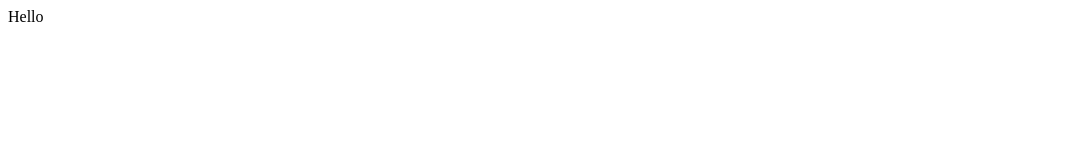
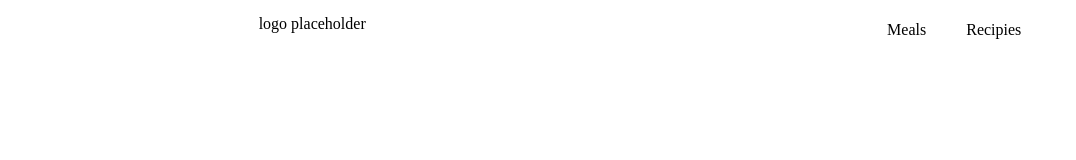
Before and after one commit to Vgonma/Movie-Catalog, a website built with webpack: page src/index.html in a window 1280 px wide. Shown: the whole page, without its empty margins (0-1076 px from the left). Built offline with nearby package versions, Linux system fonts and the light colour scheme.

Commit message:
Basic header

```diff
--- a/src/index.html
+++ b/src/index.html
@@ -4,9 +4,18 @@
     <meta charset="UTF-8">
     <meta http-equiv="X-UA-Compatible" content="IE=edge">
     <meta name="viewport" content="width=device-width, initial-scale=1.0">
-    <title>Document</title>
+    <title>Recipie book</title>
 </head>
 <body>
-    Hello
+    <header class="nav-bar">
+        <div class="nav-logo-container">
+            logo placeholder
+            <img class="nav-logo" src="" alt="">
+        </div>
+        <ul class="nav-menu-ul">
+            <li class="nav-menu">Meals</li>
+            <li class="nav-menu">Recipies</li>
+        </ul>
+    </header>
 </body>
 </html>
--- a/src/index.js
+++ b/src/index.js
@@ -0,0 +1 @@
+import './style.css';
--- /dev/null
+++ b/src/style.css
@@ -0,0 +1,31 @@
+* {
+  margin: 0;
+  padding: 0;
+  box-sizing: border-box;
+}
+
+.nav-bar {
+  width: 100%;
+  height: 60px;
+  display: flex;
+  justify-content: space-around;
+}
+
+.nav-logo-container {
+  margin: 5px 10px;
+  padding: 10px;
+  cursor: pointer;
+}
+
+.nav-menu-ul {
+  list-style: none;
+  display: flex;
+  align-items: center;
+  justify-content: center;
+}
+
+.nav-menu {
+  margin: 5px 10px;
+  padding: 10px;
+  cursor: pointer;
+}
```
